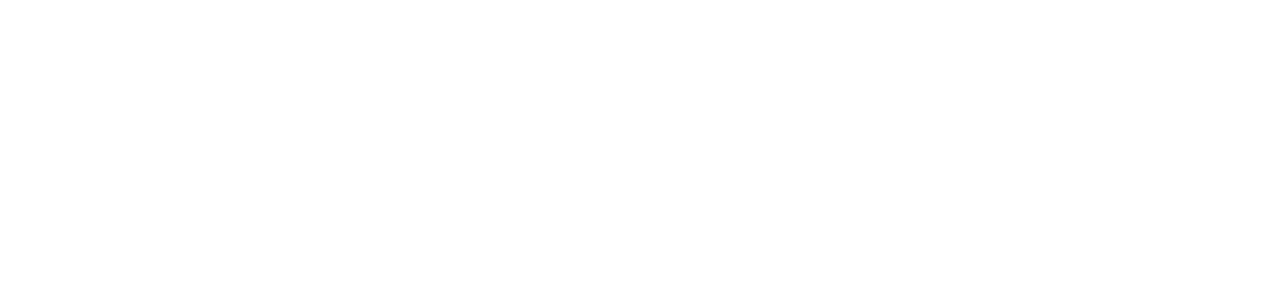
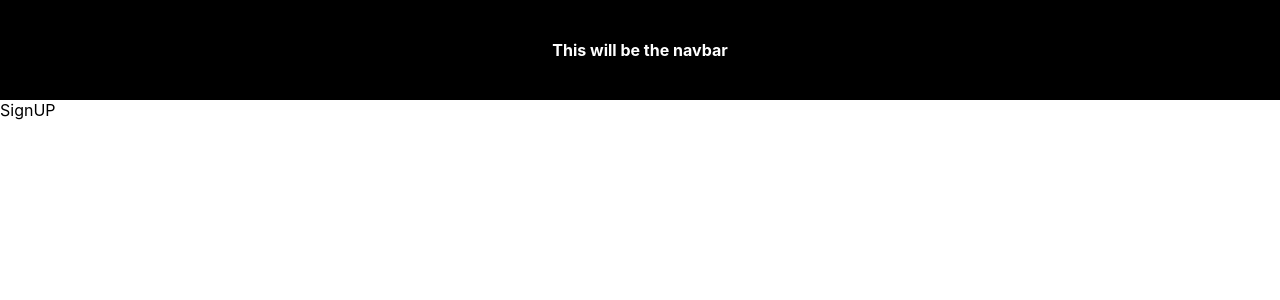
Before and after one commit to petrovskidavid/product-system-project, a React (Create React App) app in the folder client/: page /sign-up in a window 1280 px wide. Before the commit this address had no page. Shown: the top 300 px of the page. Built offline with nearby package versions, Linux system fonts and the light colour scheme.

Commit message:
Added signup page

```diff
--- a/client/src/App.js
+++ b/client/src/App.js
@@ -1,5 +1,6 @@
 import { BrowserRouter, Routes, Route } from "react-router-dom"
-import LoginPage from "./pages/LoginPage"
+import LogInPage from "./pages/LogInPage"
+import SignUpPage from "./pages/SignUpPage"
 import StorePage from "./pages/StorePage"
 import './App.css';
 
@@ -9,7 +10,8 @@
     <div className="App">
       <BrowserRouter>
         <Routes>
-          <Route path="/" element={<LoginPage />} />
+          <Route path="/" element={<LogInPage />} />
+          <Route path="/sign-up" element={<SignUpPage />} />
           <Route path="/store" element={<StorePage />} />
         </Routes>
       </BrowserRouter>
--- a/client/src/pages/LoginPage.js
+++ b/client/src/pages/SignUpPage.js
@@ -1,11 +1,12 @@
 import Navbar from "../components/Navbar"
 
-export default function LoginPage() {
+export default function SignUpPage() {
+
 
     return (
         <div>
             <Navbar />
-            <h1>This is the login Page</h1>
+            SignUP
         </div>
     )
 }
```
